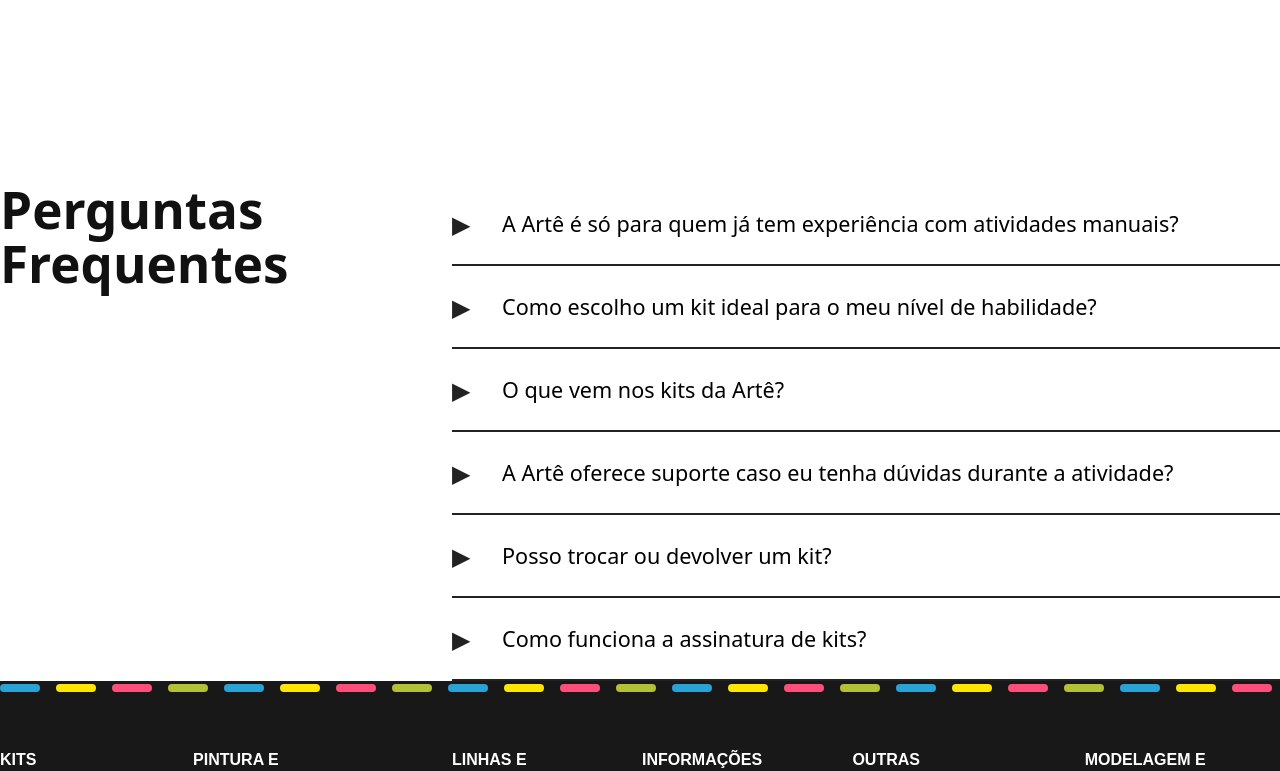
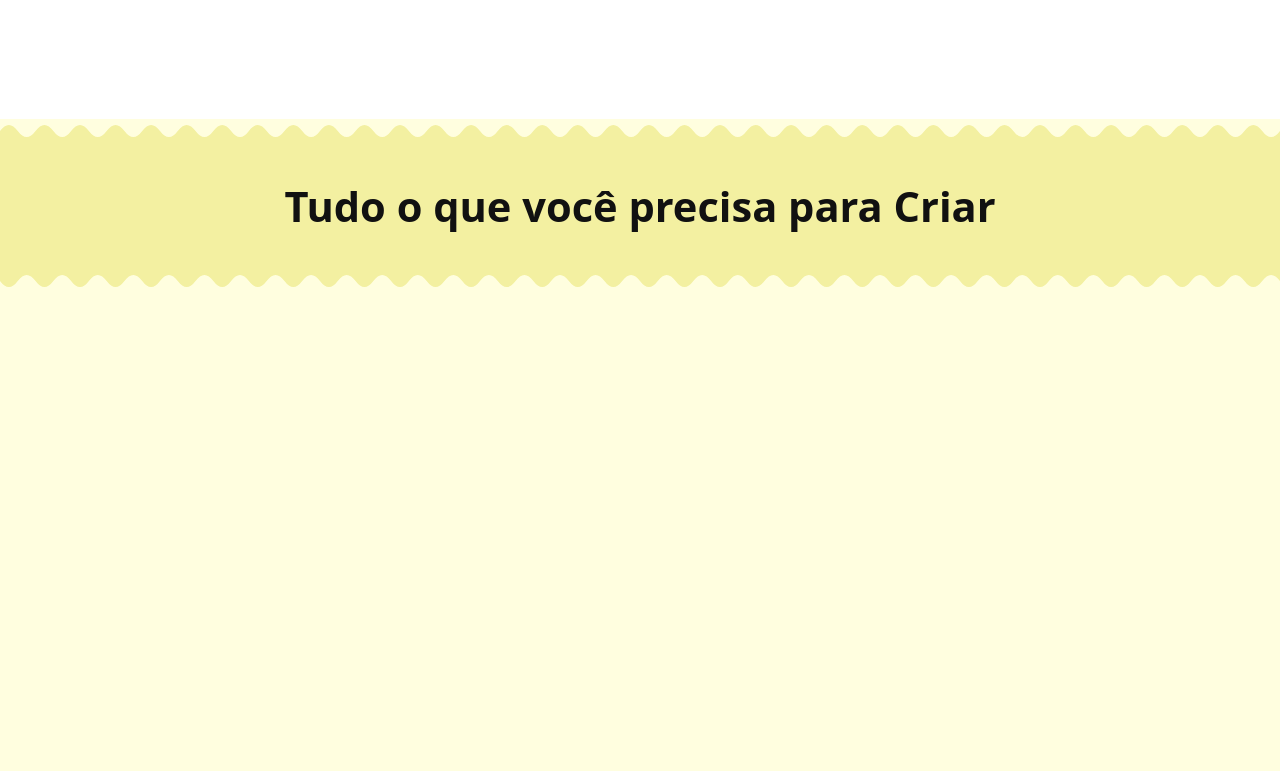
Before and after one commit to gugalaporte/ecommerceArte, a React (Vite) app in the folder arte-ecommerce/: page / in a window 1280 px wide. Shown: the part 2156-2927 px from the top of the page. Built offline with nearby package versions, Linux system fonts and the light colour scheme.

Commit message:
faixa tudo para criar

```diff
--- a/arte-ecommerce/src/App.tsx
+++ b/arte-ecommerce/src/App.tsx
@@ -2,6 +2,8 @@
 import Carrossel from "./components/Carrossel";
 import Banner from "./components/Banner";
 import Comunidade from "./components/Comunidade";
+import FaixaFundoBranco from "./components/FaixaFundoBranco";
+import FaixaTudoParaCriar from "./components/FaixaTudoParaCriar";
 import FaqSection from "./components/FaqSection";
 import Footer from "./components/Footer";
 
@@ -13,6 +15,12 @@
         <Carrossel />
         <Banner />
         <Comunidade />
+        <div style={{ position: 'relative', width: '100vw' }}>
+          <FaixaFundoBranco />
+          <div style={{ position: 'absolute', top: 0, left: 0, width: '100vw', zIndex: 2 }}>
+            <FaixaTudoParaCriar />
+          </div>
+        </div>
         <FaqSection />
       </main>
       <Footer />
--- /dev/null
+++ b/arte-ecommerce/src/components/FaixaFundoBranco.css
@@ -0,0 +1,14 @@
+.faixa-fundo-branco {
+  width: 100vw;
+  height: 700px;
+  background: #fffedf;
+  position: relative;
+  z-index: 0;
+  margin: 0;
+  padding: 0;
+}
+@media (max-width: 700px) {
+  .faixa-fundo-branco {
+    height: 180px;
+  }
+}
--- /dev/null
+++ b/arte-ecommerce/src/components/FaixaFundoBranco.tsx
@@ -0,0 +1,8 @@
+import React from "react";
+import "./FaixaFundoBranco.css";
+
+const FaixaFundoBranco: React.FC = () => (
+  <div className="faixa-fundo-branco"></div>
+);
+
+export default FaixaFundoBranco;
--- /dev/null
+++ b/arte-ecommerce/src/components/FaixaTudoParaCriar.css
@@ -0,0 +1,48 @@
+.faixa-tudo-criar {
+  width: 100vw;
+  position: relative;
+  margin: 0;
+  padding: 0;
+  overflow: hidden;
+  display: flex;
+  flex-direction: column;
+  align-items: center;
+  justify-content: center;
+}
+.faixa-onda {
+  width: 100vw;
+  height: 24px;
+  position: relative;
+  z-index: 2;
+  line-height: 0;
+}
+.faixa-onda-top {
+  top: 0;
+}
+.faixa-onda-bottom {
+  bottom: 0;
+}
+.faixa-tudo-criar-content {
+  width: 100vw;
+  background: #f3f0a1;
+  display: flex;
+  align-items: center;
+  justify-content: center;
+  padding: 32px 0 32px 0;
+  z-index: 3;
+}
+.faixa-tudo-criar-content h2 {
+  font-size: 2.6rem;
+  font-weight: 700;
+  color: #111;
+  margin: 0;
+  text-align: center;
+}
+@media (max-width: 700px) {
+  .faixa-tudo-criar-content h2 {
+    font-size: 1.3rem;
+  }
+  .faixa-tudo-criar-content {
+    padding: 18px 0 18px 0;
+  }
+}
--- /dev/null
+++ b/arte-ecommerce/src/components/FaixaTudoParaCriar.tsx
@@ -0,0 +1,22 @@
+import React from "react";
+import "./FaixaTudoParaCriar.css";
+
+const FaixaTudoParaCriar: React.FC = () => (
+  <section className="faixa-tudo-criar">
+    <div className="faixa-onda faixa-onda-top">
+      <svg viewBox="0 0 1440 24" width="100%" height="24" preserveAspectRatio="none">
+        <path d="M0,12 Q10,0 20,12 T40,12 T60,12 T80,12 T100,12 T120,12 T140,12 T160,12 T180,12 T200,12 T220,12 T240,12 T260,12 T280,12 T300,12 T320,12 T340,12 T360,12 T380,12 T400,12 T420,12 T440,12 T460,12 T480,12 T500,12 T520,12 T540,12 T560,12 T580,12 T600,12 T620,12 T640,12 T660,12 T680,12 T700,12 T720,12 T740,12 T760,12 T780,12 T800,12 T820,12 T840,12 T860,12 T880,12 T900,12 T920,12 T940,12 T960,12 T980,12 T1000,12 T1020,12 T1040,12 T1060,12 T1080,12 T1100,12 T1120,12 T1140,12 T1160,12 T1180,12 T1200,12 T1220,12 T1240,12 T1260,12 T1280,12 T1300,12 T1320,12 T1340,12 T1360,12 T1380,12 T1400,12 T1420,12 T1440,12 V24H0Z" fill="#f3f0a1" />
+      </svg>
+    </div>
+    <div className="faixa-tudo-criar-content">
+      <h2>Tudo o que você precisa para Criar</h2>
+    </div>
+    <div className="faixa-onda faixa-onda-bottom">
+      <svg viewBox="0 0 1440 24" width="100%" height="24" preserveAspectRatio="none">
+        <path d="M0,12 Q10,24 20,12 T40,12 T60,12 T80,12 T100,12 T120,12 T140,12 T160,12 T180,12 T200,12 T220,12 T240,12 T260,12 T280,12 T300,12 T320,12 T340,12 T360,12 T380,12 T400,12 T420,12 T440,12 T460,12 T480,12 T500,12 T520,12 T540,12 T560,12 T580,12 T600,12 T620,12 T640,12 T660,12 T680,12 T700,12 T720,12 T740,12 T760,12 T780,12 T800,12 T820,12 T840,12 T860,12 T880,12 T900,12 T920,12 T940,12 T960,12 T980,12 T1000,12 T1020,12 T1040,12 T1060,12 T1080,12 T1100,12 T1120,12 T1140,12 T1160,12 T1180,12 T1200,12 T1220,12 T1240,12 T1260,12 T1280,12 T1300,12 T1320,12 T1340,12 T1360,12 T1380,12 T1400,12 T1420,12 T1440,12 V0H0Z" fill="#f3f0a1" />
+      </svg>
+    </div>
+  </section>
+);
+
+export default FaixaTudoParaCriar;
```
